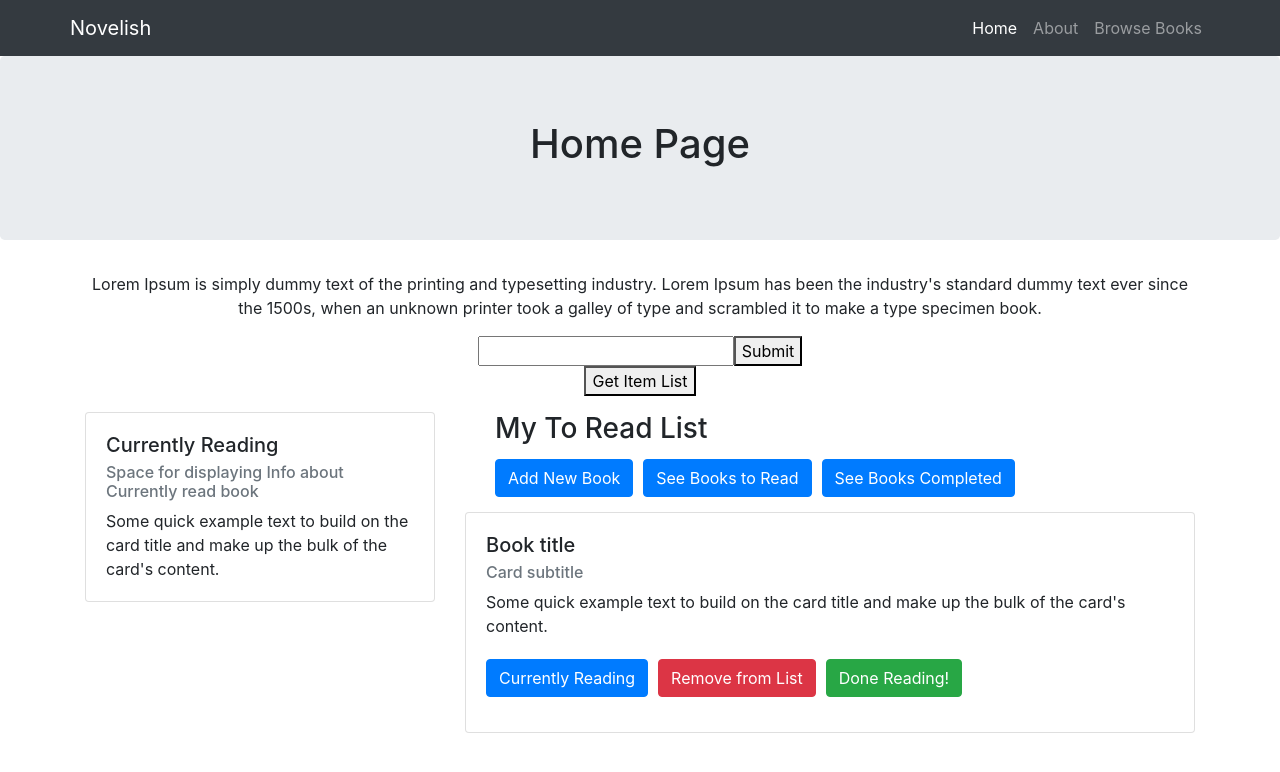
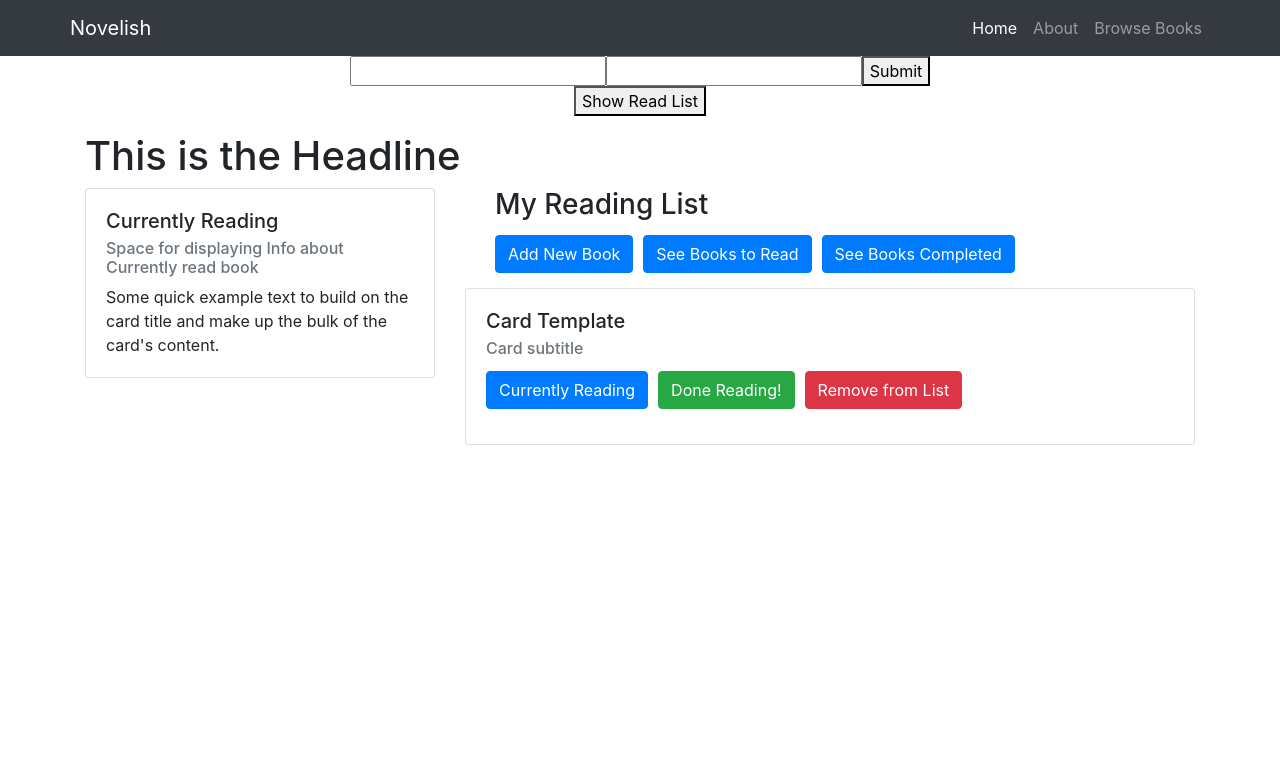
Before and after one commit to anuya-karnik/Novelish, a React (Create React App) app in the folder novelish/: page / in a window 1280 px wide. Shown: the top 772 px of the page. Built offline with nearby package versions, Linux system fonts and the light colour scheme.

Commit message:
list of books generated

```diff
--- a/novelish/src/components/home.jsx
+++ b/novelish/src/components/home.jsx
@@ -6,12 +6,19 @@ function Home() {
   // https://reactjs.org/docs/hooks-state.html
 
   const [userInput, setText] = useState('');
+  const [userInput1, setText1] = useState('');
 
   // https://firebase.google.com/docs/database/admin/save-data#getting-the-unique-key-generated-by-push
   const dbpush = evt => {
-    console.log(userInput);
-    fire.database().ref('user-input/data1').push(userInput);
+    // console.log(userInput);
+    // console.log(userInput1);
+    var userData = {
+      'bookname': userInput,
+      'author': userInput1
+    }
+    fire.database().ref('user-input/data1').push(userData);
     setText('');
+    setText1('');
   }
 
   // creates a list of items
@@ -19,10 +26,56 @@ function Home() {
   function createList(item) {
     let itemlist = document.getElementById('get-list')
     let listItem = document.createElement('LI')
-    listItem.innerHTML = item
+    listItem.innerHTML = item['bookname'] + ' by ' + item['author']
+    console.log(item['bookname'])
+    console.log(item['author'])
     itemlist.append(listItem)
   }
 
+  function createCards(item) {
+    //readlist column
+    let readlist = document.getElementById('readlist')
+
+    let card = document.createElement('div')
+    card.className = ('card')
+
+    let cardBody = document.createElement('div')
+    cardBody.className = ('card-body container')
+
+    let cardTitle = document.createElement('h5')
+    cardTitle.className = ('card-title')
+    cardTitle.innerHTML = item['bookname']
+
+    let cardSubtitle = document.createElement('h6')
+    cardSubtitle.className = ('card-subtitle mb-2 text-muted')
+    cardSubtitle.innerHTML = item['author']
+
+    let curRead = document.createElement('button')
+    curRead.type = 'button'
+    curRead.className = 'btn btn-primary'
+    curRead.innerHTML = 'Currently Reading'
+    //TODO: curRead onClick function goes here
+
+    let doneRead = document.createElement('button')
+    doneRead.type = 'button'
+    doneRead.className = 'btn btn-success'
+    doneRead.innerHTML = 'Done Reading!'
+    //TODO: curRead onClick function goes here
+
+    let remRead = document.createElement('button')
+    remRead.type = 'button'
+    remRead.className = 'btn btn-danger'
+    remRead.innerHTML = 'Remove from List'
+    //TODO: curRead onClick function goes here
+
+    readlist.append(card)
+    card.append(cardBody)
+    cardBody.append(cardTitle)
+    cardBody.append(cardSubtitle)
+    cardBody.append(curRead)
+    cardBody.append(doneRead)
+    cardBody.append(remRead)
+  }
   // https://firebase.google.com/docs/database/admin/retrieve-data#orderbychild
 
   function dbget() {
@@ -31,8 +84,9 @@ function Home() {
       function (snapshot) {
         console.log(snapshot.val())
         snapshot.forEach(function (data) {
-          console.log(data.val)
-          createList(data.val())
+          // console.log(data.val)
+          // createList(data.val())
+          createCards(data.val())
         })
       },
 
@@ -44,23 +98,6 @@ function Home() {
 
   return (
     <div className="home">
-      <div className="jumbotron text-center">
-        <h1>Home Page</h1>
-      </div>
-      <div className="container">
-        <div className="row">
-          <div className="col-sm-12 text-center">
-            <p>
-              Lorem Ipsum is simply dummy text of the printing and typesetting
-              industry. Lorem Ipsum has been the industry's standard dummy text
-              ever since the 1500s, when an unknown printer took a galley of
-              type and scrambled it to make a type specimen book.
-                </p>
-
-          </div>
-        </div>
-      </div>
-
       <div className="col-sm-12 text-center">
         <div className="input-database">
           <input
@@ -68,44 +105,51 @@ function Home() {
             className="textinput"
             value={userInput}
             onChange={e => setText(e.target.value)} />
+          <input
+            type="text"
+            className="textinput"
+            value={userInput1}
+            onChange={e => setText1(e.target.value)} />
           <button className="submit" type="submit" onClick={dbpush}>Submit</button>
         </div>
 
         <div className="output-database">
-          <button className="dataget" onClick={dbget}>Get Item List</button>
+          <button className="dataget" onClick={dbget}>Show Read List</button>
           <ul id="get-list" className="output-words">
           </ul>
         </div>
 
       </div>
-
+      <div className="header container">
+        <h1>This is the Headline</h1>
+      </div>
       <div className="home container">
         <div className="row">
         <div className="currentread col-4">
-            <div class="card">
-              <div class="card-body">
-                <h5 class="card-title">Currently Reading</h5>
-                <h6 class="card-subtitle mb-2 text-muted">Space for displaying Info about Currently read book</h6>
-                <p class="card-text">Some quick example text to build on the card title and make up the bulk of the card's content.</p>
+            <div className="card">
+              <div className="card-body">
+                <h5 className="card-title">Currently Reading</h5>
+                <h6 className="card-subtitle mb-2 text-muted">Space for displaying Info about Currently read book</h6>
+                <p className="card-text">Some quick example text to build on the card title and make up the bulk of the card's content.</p>
               </div>
             </div>
           </div>
-          <div className="toread col-8">
+          <div id="readlist" className="toread col-8">
             <div className="list-controls container">
-              <div className="col"><h3>My To Read List</h3></div>
-              <div className="col"> <button type="button" class="btn btn-primary">Add New Book</button>
-              <button type="button" class="btn btn-primary">See Books to Read</button>
-              <button type="button" class="btn btn-primary">See Books Completed</button>
+              <div className="col"><h3>My Reading List</h3></div>
+              <div className="col"> <button type="button" className="btn btn-primary">Add New Book</button>
+              <button type="button" className="btn btn-primary">See Books to Read</button>
+              <button type="button" className="btn btn-primary">See Books Completed</button>
             </div>
             </div>
-            <div class="card">
-              <div class="card-body">
-                <h5 class="card-title">Book title</h5>
-                <h6 class="card-subtitle mb-2 text-muted">Card subtitle</h6>
-                <p class="card-text">Some quick example text to build on the card title and make up the bulk of the card's content.</p>
-                <button type="button" class="btn btn-primary">Currently Reading</button>
-                <button type="button" class="btn btn-danger">Remove from List </button>
-                <button type="button" class="btn btn-success">Done Reading!</button>
+            {/* Remove this later! */}
+            <div className="card">
+              <div className="card-body">
+                <h5 className="card-title">Card Template</h5>
+                <h6 className="card-subtitle mb-2 text-muted">Card subtitle</h6>
+                <button type="button" className="btn btn-primary">Currently Reading</button>
+                <button type="button" className="btn btn-success">Done Reading!</button>
+                <button type="button" className="btn btn-danger">Remove from List </button>
               </div>
             </div>
           </div>
--- a/novelish/src/index.css
+++ b/novelish/src/index.css
@@ -1,3 +1,7 @@
 .btn {
     margin: 5px 10px 15px 0px
 }
+
+.card > h5, .card > h6 {
+    display: inline;
+}
```
